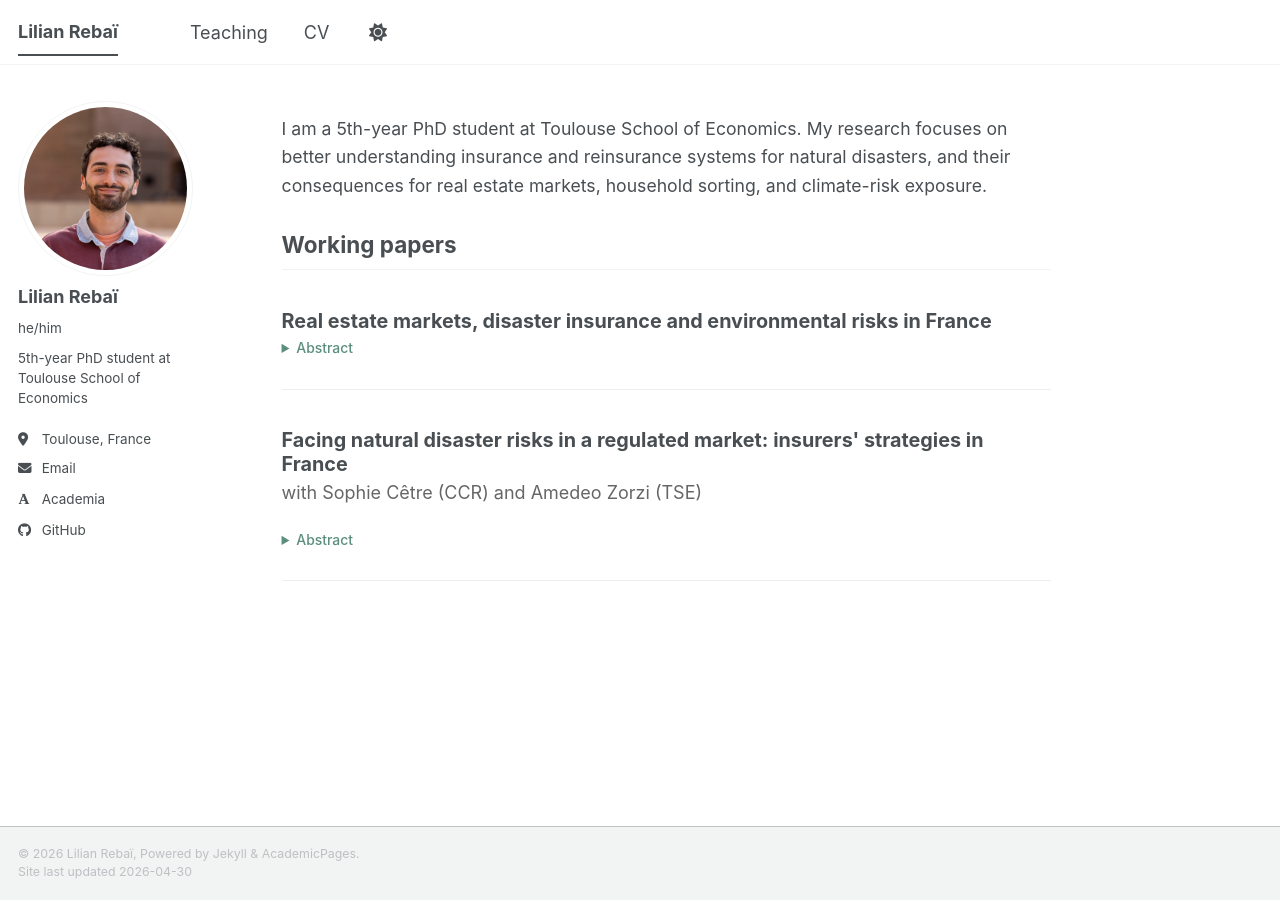
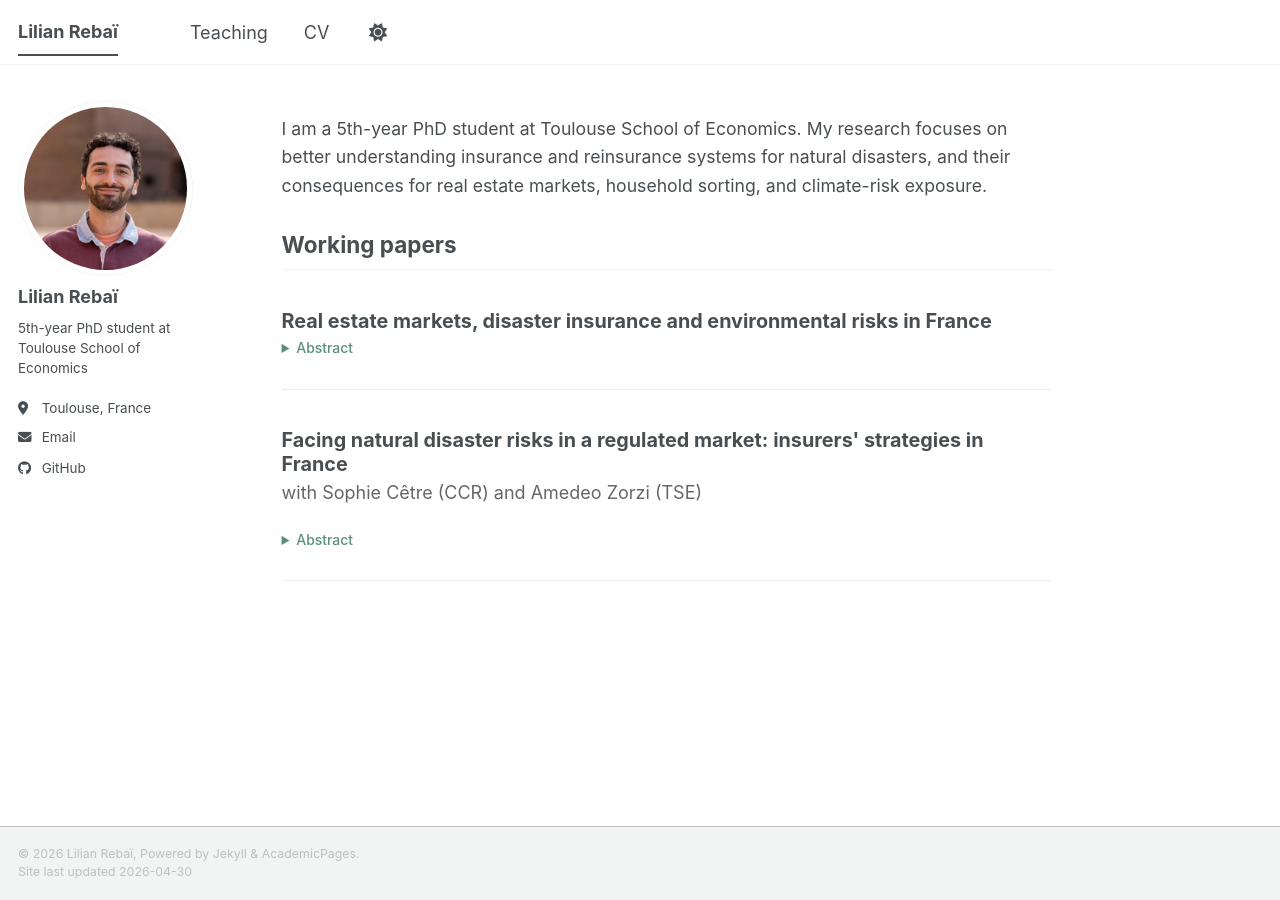
Before and after one commit to lilianrebai/lilianrebai.github.io, a Jekyll site: the page built from _pages/about.md, in a window 1280 px wide. Built offline with Jekyll 4.4.1, drawn with Linux system fonts in a browser that asks for light colours; some web fonts are replaced; a script bundle is joined from its source files by our own code; library files that are not in the unit come from our copies.

Commit message:
Update _config.yml

```diff
--- a/_config.yml
+++ b/_config.yml
@@ -25,7 +25,7 @@ author:
   # Biographic information
   avatar           : "profile_cropped.jpg"
   name             : "Lilian Rebaï"
-  pronouns         : "he/him"
+  pronouns         : #"he/him"
   bio              : "5th-year PhD student at Toulouse School of Economics"
   location         : "Toulouse, France"
   employer         : #"Red Brick University"
@@ -33,7 +33,7 @@ author:
   email            : "lilian.rebai@tse-fr.eu"
 
   # Academic websites
-  academia         : "https://www.tse-fr.eu/fr/people/lilian-rebai"
+  academia         : #"https://www.tse-fr.eu/fr/people/lilian-rebai"
   arxiv            : # URL - Update with the correct link to your profile
   googlescholar    : #"https://scholar.google.com/citations?user=PS_CX0AAAAAJ"
   inspire-hep      : # URL
```
